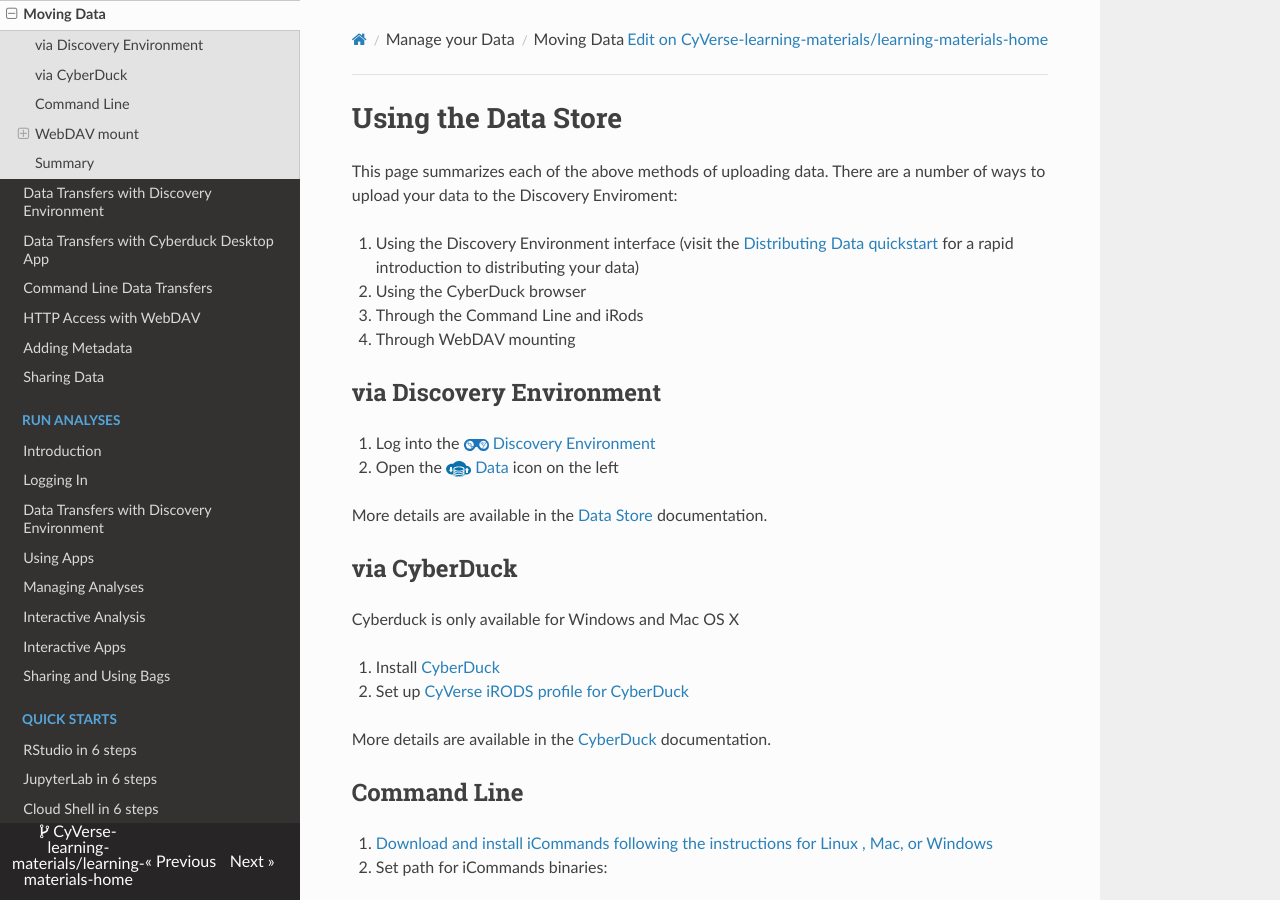
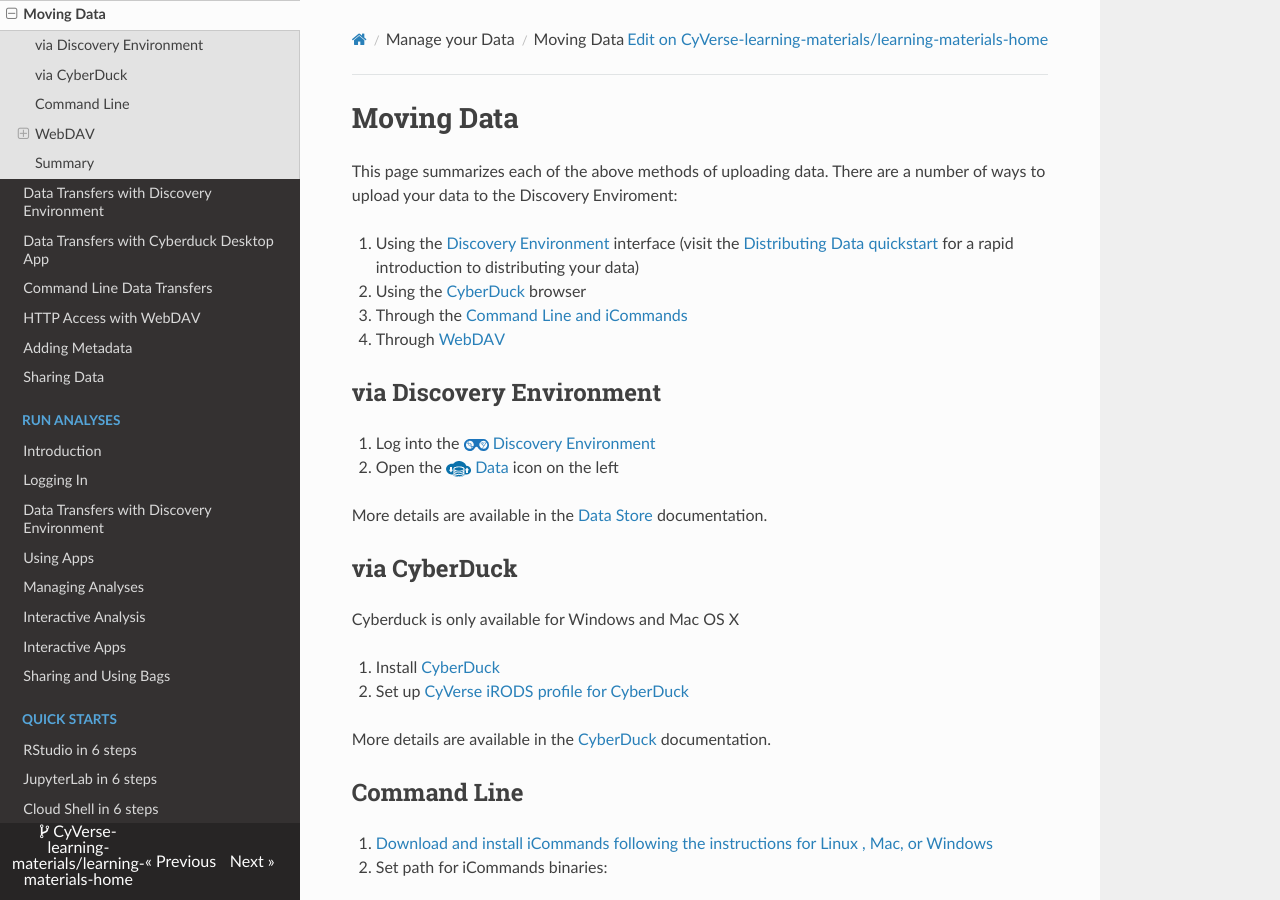
Before and after one commit to CyVerse-learning-materials/learning-materials-home, an MkDocs documentation site: the page built from docs/ds/move_data.md, in a window 1280 px wide and 900 px high. Built offline with MkDocs 1.6.1, drawn with Linux system fonts in a browser that asks for light colours; nearby versions of some CDN libraries; a script that is not in the unit is left out; some of the changed text lies outside the part shown.

Commit message:
[Dist data] move data format & links

```diff
--- a/docs/ds/move_data.md
+++ b/docs/ds/move_data.md
@@ -1,14 +1,14 @@
-# Using the Data Store
+# Moving Data
 
 [de]: ../assets/de/logos/deIcon.svg
 [data]: ../assets/de/menu_items/dataIcon.svg
 
 This page summarizes each of the above methods of uploading data. There are a number of ways to upload your data to the Discovery Enviroment:
 
-  1. Using the Discovery Environment interface (visit the [Distributing Data quickstart](https://cyverse-learning-materials.github.io/learning-materials-home/ds/quick-data-share/) for a rapid introduction to distributing your data)
-  2. Using the CyberDuck browser
-  3. Through the Command Line and iRods
-  4. Through WebDAV mounting
+  1. Using the [Discovery Environment](de/manage_data.md) interface (visit the [Distributing Data quickstart](https://cyverse-learning-materials.github.io/learning-materials-home/ds/quick-data-share/) for a rapid introduction to distributing your data)
+  2. Using the [CyberDuck](ds/cyberduck.md) browser
+  3. Through the [Command Line and iCommands](ds/icommands.md)
+  4. Through [WebDAV](ds/webdav.md)
 
 ## via Discovery Environment
 
@@ -75,7 +75,11 @@
      - `-f` # force the upload and overwrite
      - `-T` # Renew socket connection after 10 min (May help connections that are failing due to some connection/firewall settings)
 
-## WebDAV mount
+For more thorough documentation on using iCommands to move data, visit the [Command Line Transfer](ds/icommands.md) page.
+
+## WebDAV
+
+Read more on setting up and data movement through WebDAV [here](ds/webdav.md).
 
 ### Mac OS X
 
```
Also changed, not shown: docs/ds/quick-data-share.md (+1 -1 lines).
